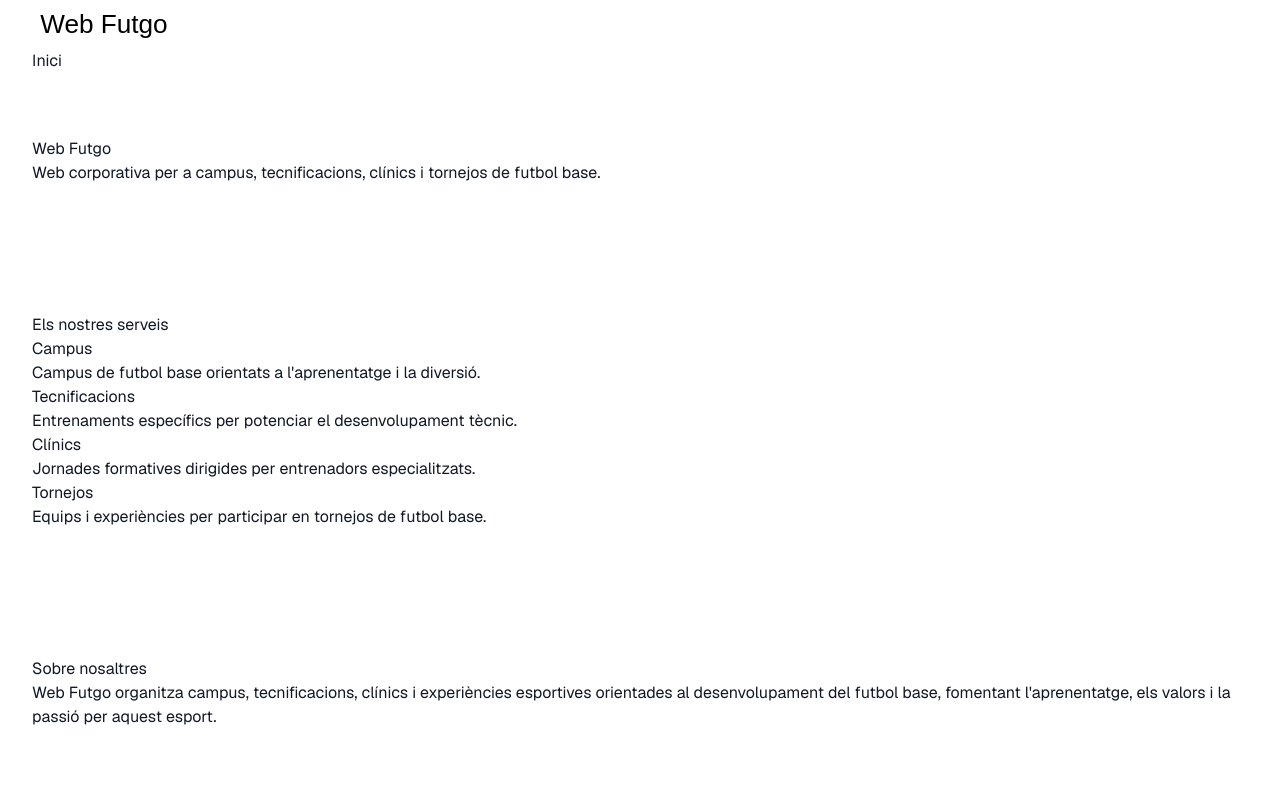
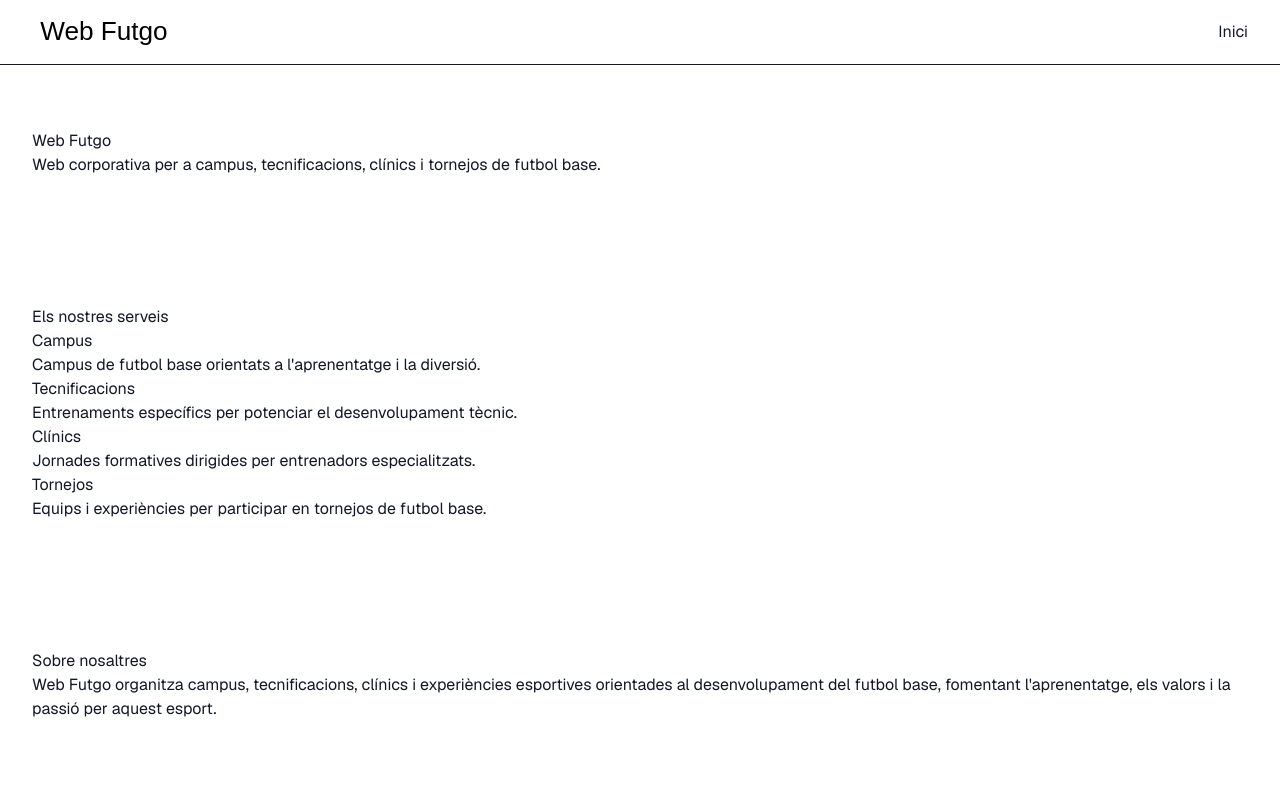
Before and after one commit to PerePonsPons/web-futgo, a Next.js app: page / in a window 1280 px wide. Shown: the top 800 px of the page. Built offline with nearby package versions, Linux system fonts and the light colour scheme.

Commit message:
feat: style main header

```diff
--- a/components/layout/header.tsx
+++ b/components/layout/header.tsx
@@ -5,8 +5,9 @@ import { Navigation } from "./navigation";
 
 export function Header() {
   return (
-    <header>
+    <header className="border-b">
       <Container>
+        <div className="flex h-16 items-center justify-between">
           <Image
             src="/logos/logo.svg"
             alt="Web Futgo"
@@ -16,6 +17,7 @@ export function Header() {
           />
 
           <Navigation />
+        </div>
       </Container>
     </header>
   );
--- a/components/layout/navigation.tsx
+++ b/components/layout/navigation.tsx
@@ -11,7 +11,7 @@ const navigationItems: NavigationItem[] = [
 export function Navigation() {
   return (
     <nav aria-label="Navegació principal">
-      <ul>
+      <ul className="flex items-center gap-6">
         {navigationItems.map((item) => (
           <li key={item.href}>
             <Link href={item.href}>{item.label}</Link>
```
Lines whose indentation alone changed are shown as unchanged.
